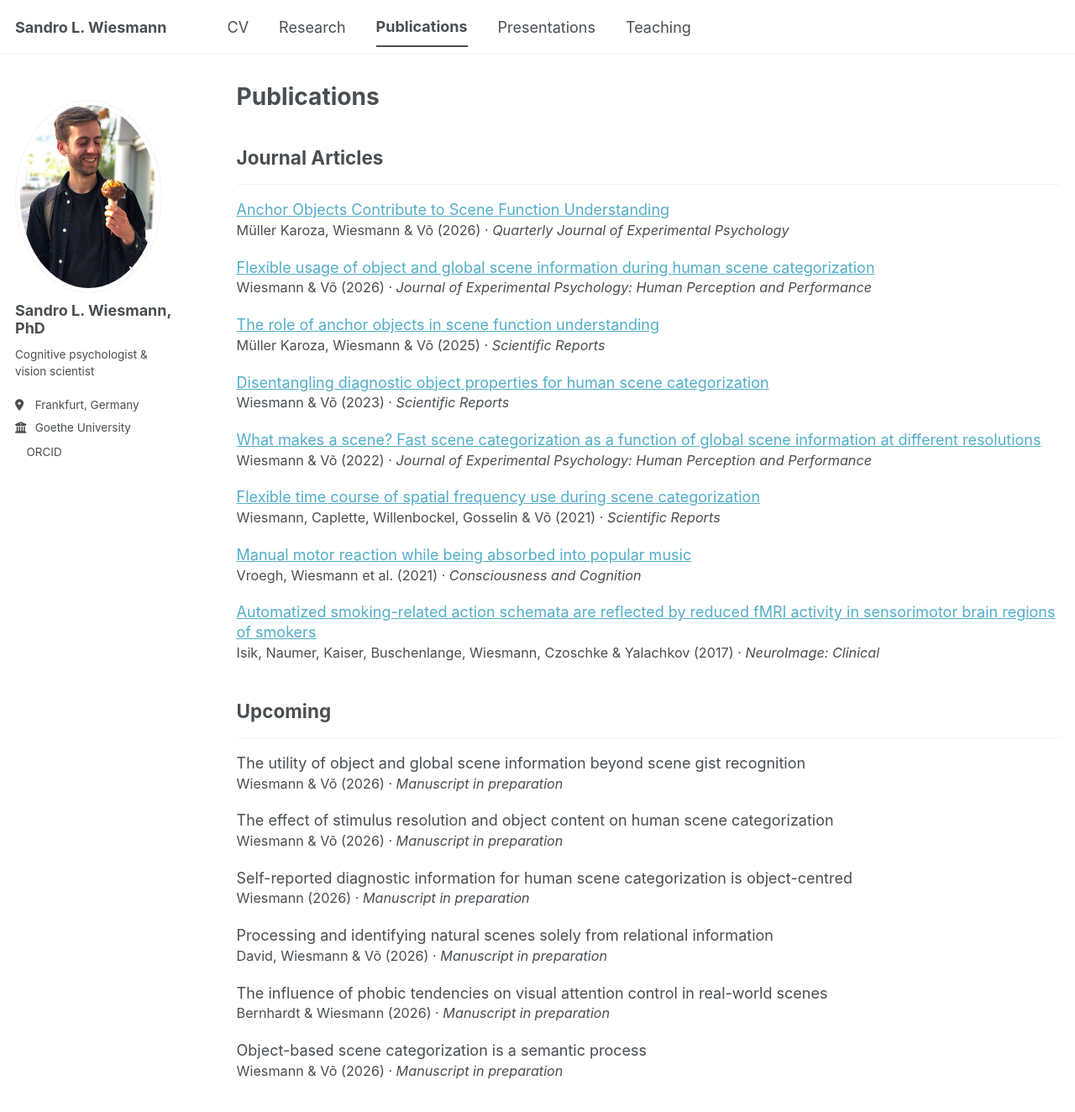
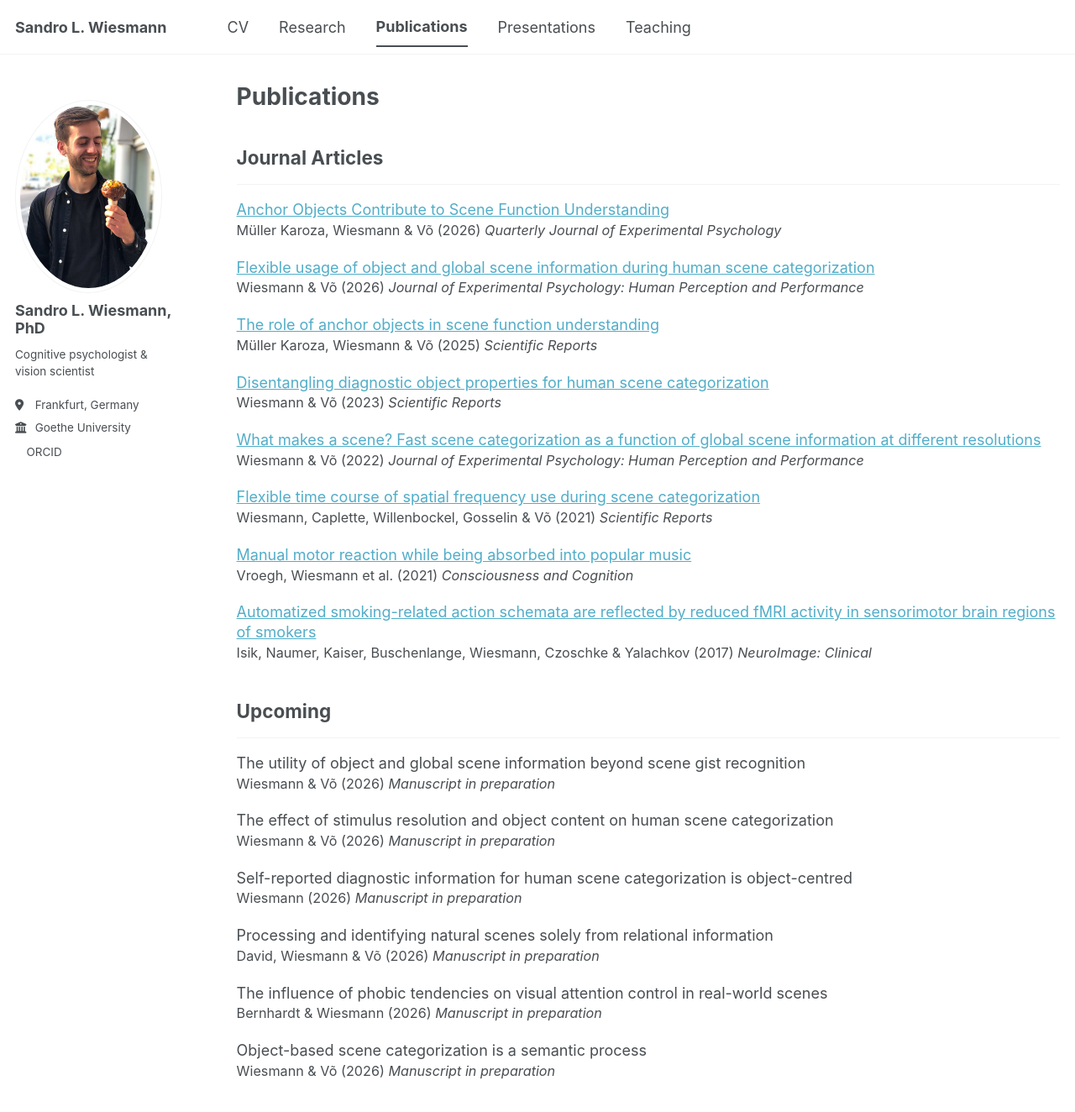
Before and after one commit to sandrowiesmann/sandrowiesmann.github.io, a Jekyll site: the page built from _pages/publications.html, in a window 1280 px wide and 1400 px high. Shown: the top 1324 px of the window at 84% size. Built offline with Jekyll 4.4.1, drawn with Linux system fonts in a browser that asks for light colours; a script bundle is joined from its source files by our own code; a style sheet for code colours, icons or effects is not loaded; a file with an impossible date is left out.

Commit message:
Update archive-single.html

```diff
--- a/_includes/archive-single.html
+++ b/_includes/archive-single.html
@@ -28,7 +28,7 @@
           ({{ post.date | date: "%Y" }})
         {% endif %}
         {% if post.venue %}
-          · <i>{{ post.venue }}</i>
+          <i>{{ post.venue }}</i>
         {% endif %}
       </p>
 
```
